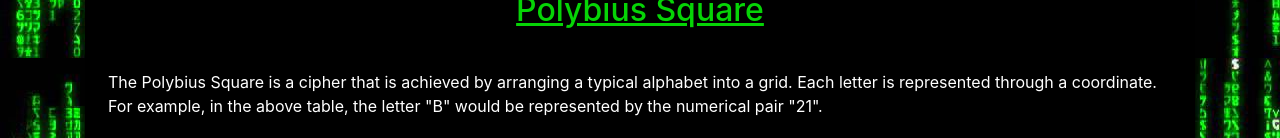
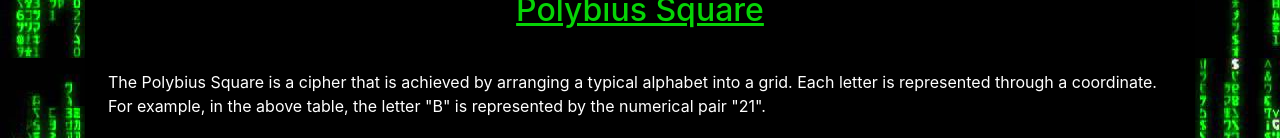
Before and after one commit to Code-Life-Hub/Decryption-Encryption-WebPage, a website: page index.html in a window 1280 px wide. Shown: the part 662-800 px from the top of the page. Drawn offline with nearby package versions, Linux system fonts and the light colour scheme.

Commit message:
Final Update.

```diff
--- a/index.html
+++ b/index.html
@@ -189,7 +189,7 @@
                 The Polybius Square is a cipher that is achieved by arranging a
                 typical alphabet into a grid. Each letter is represented through
                 a coordinate. For example, in the above table, the letter "B"
-                would be represented by the numerical pair "21".
+                is represented by the numerical pair "21".
               </p>
               <hr />
               <form id="polybius">
```
